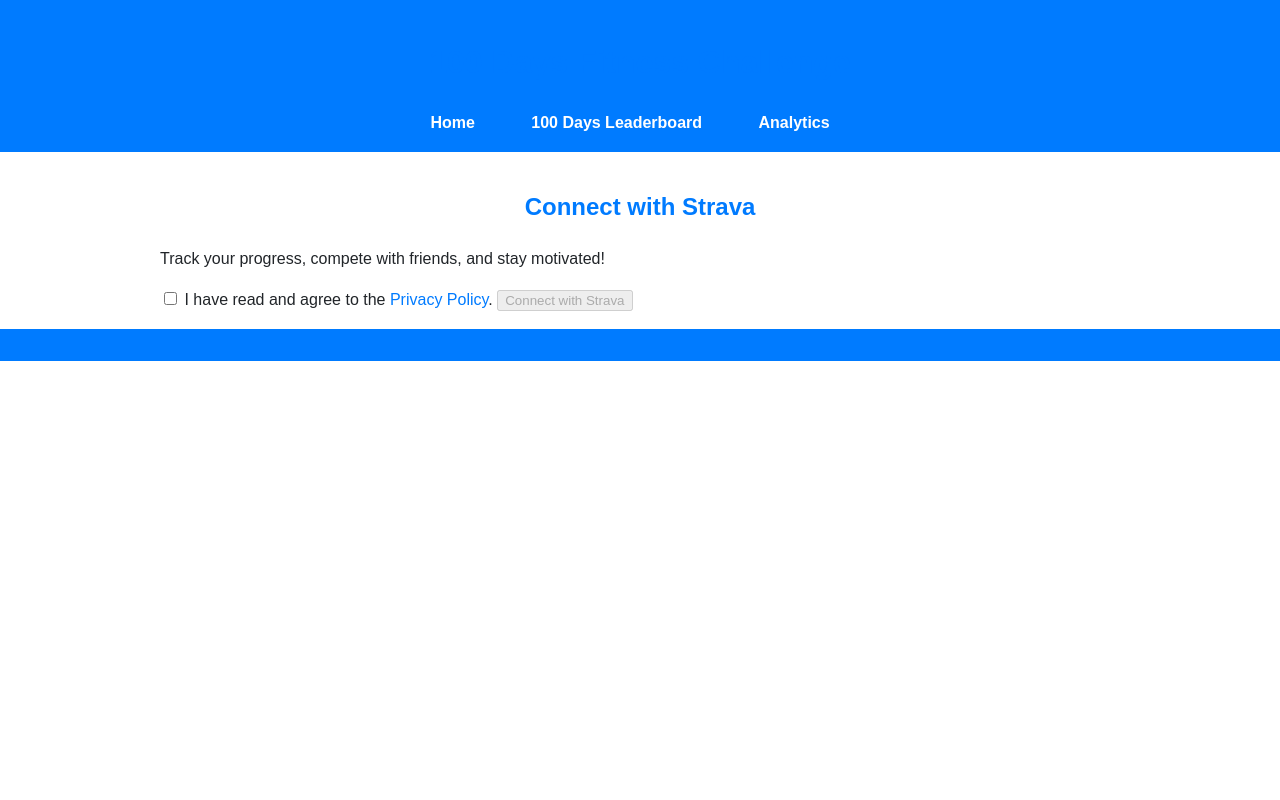
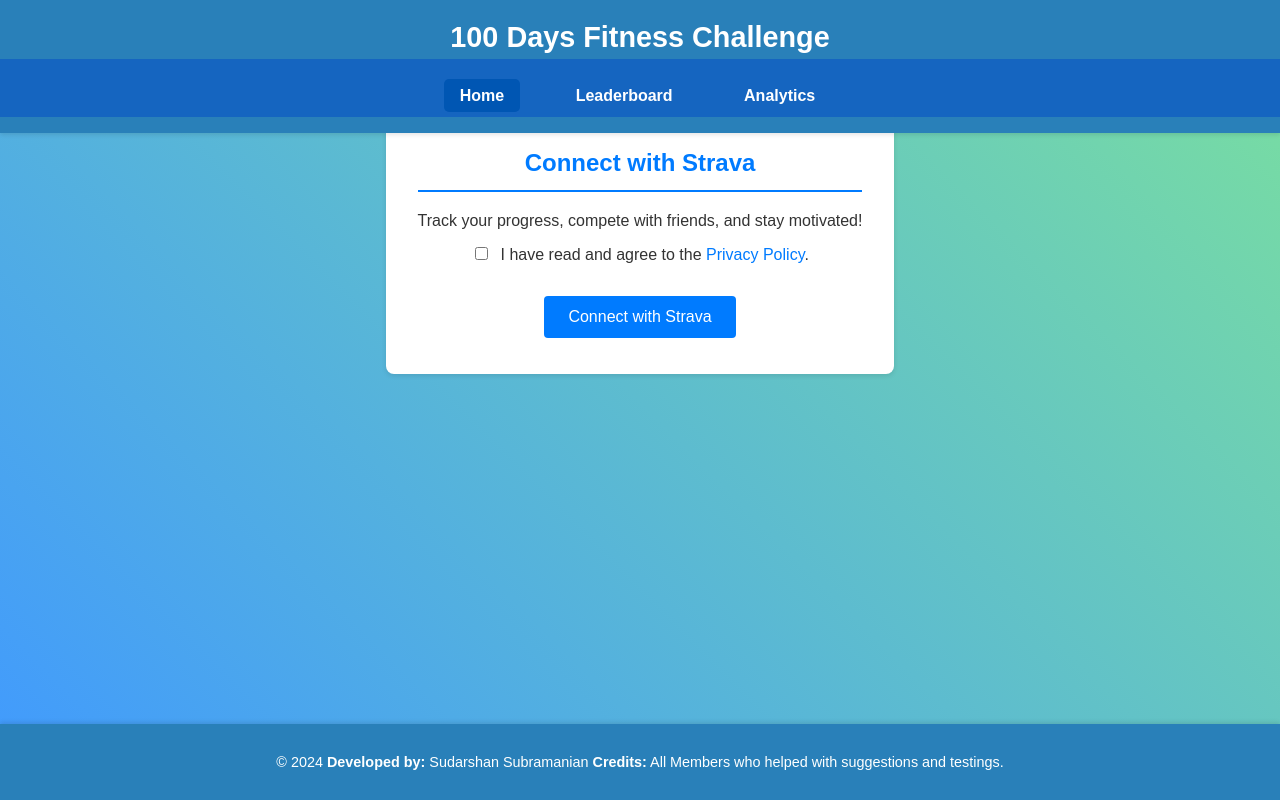
Before and after one commit to sudkushal/ci4, a CodeIgniter 4 app: the page made by app/Views/landing_page.php in a window 1280 px wide. Run offline with PHP 8.4 and a stand-in for CodeIgniter, Linux system fonts and the light colour scheme; the template is opened without the code that fills it, so the values that code supplies are empty; some libraries are stand-ins or nearby versions.

Commit message:
updated styles

```diff
--- a/app/Config/Routes.php
+++ b/app/Config/Routes.php
@@ -7,10 +7,9 @@
  */
 $routes->get('/', 'Home::index');
 $routes->get('new_page', 'Auth::index');
-$routes->get('privacy_policy', 'Privacy::index');
+$routes->get('privacy', 'Privacy::index');
 $routes->get('strava/connectToStrava', 'Strava::connectToStrava');
 $routes->get('strava/callback', 'Strava::callback');
-$routes->get('leaderboard', 'Leaderboard::index');
 $routes->get('analytics', 'Analytics::index');
 $routes->get('chart_analytics', 'ChartAnalytics::index');
-$routes->get('leaderboard100', 'LeaderboardHdr::index');
+$routes->get('leaderboard', 'LeaderboardHdr::index');
--- /dev/null
+++ b/app/Views/_footer.php
@@ -0,0 +1,5 @@
+<footer>
+    <div class="footer-content">
+        <p>&copy; <?= date('Y'); ?> <b>Developed by:</b> Sudarshan Subramanian <b>Credits:</b> All Members who helped with suggestions and testings.</p>
+    </div>
+</footer>
--- /dev/null
+++ b/app/Views/_header.php
@@ -0,0 +1,8 @@
+<?php namespace App\Views; ?>
+
+<header>
+    <div class="container">
+        <h1>100 Days Fitness Challenge</h1>
+        <?= $this->include('_menu') ?>
+    </div>
+</header>
--- a/app/Views/_menu.php
+++ b/app/Views/_menu.php
@@ -1,10 +1,48 @@
 <?php namespace App\Views; ?>
 
 <nav>
+    <style>
+        nav ul {
+            list-style: none;
+            padding: 0;
+            margin: 1rem auto 0;
+            text-align: center;
+        }
+
+        nav li {
+            display: inline;
+            margin-right: 20px;
+        }
+
+        nav a {
+            color: white;
+            text-decoration: none;
+            font-weight: bold;
+            padding: 0.5rem 1rem;
+            border-radius: 5px;
+            transition: background-color 0.3s ease;
+        }
+
+        nav a:hover {
+            background-color: rgba(255, 255, 255, 0.2);
+        }
+
+        /* Mobile Responsive Styles for Menu */
+        @media (max-width: 768px) {
+            nav ul {
+                flex-direction: column;
+                align-items: center;
+            }
+
+            nav li {
+                margin: 5px 0;
+            }
+        }
+    </style>
+
     <ul>
         <li><a href="<?= site_url('/'); ?>" class="<?php if (current_url() == site_url('/')) echo 'active'; ?>">Home</a></li>
-        <!--<li><a href="<?= site_url('leaderboard'); ?>" class="<?php if (current_url() == site_url('leaderboard')) echo 'active'; ?>">Leaderboard</a></li> -->
-        <li><a href="<?= site_url('leaderboard100'); ?>" class="<?php if (current_url() == site_url('leaderboard100')) echo 'active'; ?>">100 Days Leaderboard</a></li>
+        <li><a href="<?= site_url('leaderboard'); ?>" class="<?php if (current_url() == site_url('leaderboard')) echo 'active'; ?>">Leaderboard</a></li>
         <li><a href="<?= site_url('analytics'); ?>" class="<?php if (current_url() == site_url('analytics')) echo 'active'; ?>">Analytics</a></li>
     </ul>
 </nav>
--- a/app/Views/landing_page.php
+++ b/app/Views/landing_page.php
@@ -2,13 +2,11 @@
 <html>
 <head>
     <title>100 Days Fitness Challenge</title>
-    <link rel="stylesheet" href="<?= base_url('css/style.css'); ?>">
+    <link rel="stylesheet" href="<?= base_url('css/style.css?v=' . time()); ?>">
 </head>
 <body>
-    <header>
-        <h1>100 Days Fitness Challenge</h1>
-        <?= $this->include('_menu') ?>
-    </header>
+<?= $this->include('_header') ?>
+
 
     <main>
         <section id="strava-connect">
@@ -17,14 +15,14 @@
 
             <label>
                 <input type="checkbox" id="privacyCheckbox">
-                I have read and agree to the <a href="<?= site_url('privacy_policy'); ?>">Privacy Policy</a>.
+                I have read and agree to the <a href="<?= site_url('privacy'); ?>">Privacy Policy</a>.
             </label>
-            <button id="connectStravaBtn" disabled>Connect with Strava</button>
+            <button id="connectStravaBtn" disabled class="btn btn-primary">Connect with Strava</button>
         </section>
     </main>
 
-    <footer>
-        </footer>
+    <?= $this->include('_footer') ?>
+
 
     <script>
         const privacyCheckbox = document.getElementById('privacyCheckbox');
--- a/public/css/style.css
+++ b/public/css/style.css
@@ -1,17 +1,28 @@
-/* General Styles */
+/* General Styles (Apply to all pages) */
 body {
-    font-family: 'Arial', sans-serif;
+    font-family: 'Montserrat', sans-serif;
     line-height: 1.6;
     margin: 0;
-    padding: 0;
-    color: #212529; /* Dark blue text */
-    background-color: #fff; /* White background */
+    color: #333; /* Dark gray text for better readability */
+    background: linear-gradient(45deg, #4099ff, #7adf9f); /* Vibrant gradient background */
+    display: flex; /* Enable flexbox for the body */
+    flex-direction: column; /* Stack elements vertically */
+    min-height: 100vh; /* Ensure body covers full viewport height */
 }
 
 h1, h2, h3 {
     text-align: center;
     font-weight: bold;
-    color: #007bff; /* Blue headings */
+}
+
+/* Heading Colors */
+h1 {
+    color: #fff; /* White for main heading */
+    font-size: 2.5em;
+}
+
+h2, h3 {
+    color: #007bff; /* Blue for secondary headings */
 }
 
 /* Link Styles */
@@ -24,70 +35,167 @@
     text-decoration: underline;
 }
 
+/* Button Styles */
+.btn {
+    background-color: #007bff; /* Primary button color */
+    color: white;
+    padding: 0.75rem 1.5rem;
+    border: none;
+    border-radius: 0.25rem;
+    text-align: center;
+    text-decoration: none;
+    display: inline-block;
+    font-size: 1rem;
+    margin: 4px 2px;
+    cursor: pointer;
+}
+
+.btn:hover {
+    background-color: #0069d9; /* Slightly darker on hover */
+}
+
 /* Header Styles */
 header {
-    background-color: #007bff; /* Blue header */
+    background-color: #2980b9;
     color: white;
     padding: 1rem 0;
     text-align: center;
+    box-shadow: 0 2px 4px rgba(0, 0, 0, 0.1);
+    position: fixed;
+    top: 0;
+    left: 0;
+    width: 100%;
+    z-index: 1000;
+}
+
+header h1 {
+    margin: 0;
+    padding: 0 1rem;
+    line-height: 1.5;
+    font-size: 1.8em;
 }
 
 /* Navigation Styles */
+nav {
+    background-color: #1565C0;
+    padding: 0.5rem 0;
+    text-align: center;
+}
+
 nav ul {
     list-style: none;
     padding: 0;
-    margin: 1rem auto 0;
-    text-align: center;
+    margin: 0;
 }
 
 nav li {
     display: inline;
-    margin-right: 20px;
+    margin: 0 15px;
 }
 
 nav a {
     color: white;
-    text-decoration: none;
-    font-weight: bold;
     padding: 0.5rem 1rem;
     border-radius: 5px;
+    transition: background-color 0.3s ease;
 }
 
-nav a:hover {
-    background-color: rgba(255, 255, 255, 0.2); /* Light blue hover background */
+nav a:hover, nav a.active {
+    background-color: #0056b3;
 }
 
 /* Main Content Styles */
 main {
-    padding: 1rem;
+    padding: 2rem;
     max-width: 960px;
-    margin: 0 auto;
+    margin: 5rem auto 2rem; /* Adjusted top margin for sticky header, bottom margin for footer */
+    flex: 1;                /* Allow main content to grow and take remaining space */
 }
+
+/* Section Styles */
+section {
+    background-color: #fff;
+    padding: 2rem;
+    border-radius: 8px;
+    box-shadow: 0 2px 5px rgba(0, 0, 0, 0.1);
+    margin-bottom: 2rem;
+}
+
+section:last-child {
+    margin-bottom: 5rem; /* Add margin to the last section to prevent overlap with footer */
+}
+
+section h2 {
+    margin-top: 0;
+    color: #007bff;
+    border-bottom: 2px solid #007bff;
+    padding-bottom: 0.5rem;
+    margin-bottom: 1rem;
+}
+
+section ul, section ol {
+    list-style: disc;
+    padding-left: 20px;
+    margin-bottom: 1rem;
+}
+
+section li, section p {
+    margin-bottom: 0.5rem;
+}
+
+
+/* Landing Page Specific Styles */
+#strava-connect {
+    text-align: center;
+}
+#strava-connect label {
+    display: block;
+    margin-bottom: 1.5rem;
+    font-weight: normal;
+}
+#strava-connect input[type="checkbox"] {
+    margin-right: 0.5rem;
+    accent-color: #007bff;
+}
+
 
 /* Leaderboard Table Styles */
 .leaderboard-table {
     width: 100%;
     border-collapse: collapse;
     margin-top: 20px;
+    overflow-x: auto;
 }
 
-.leaderboard-table th,
-.leaderboard-table td {
+.leaderboard-table th, .leaderboard-table td {
     border: 1px solid #ddd;
-    padding: 8px;
+    padding: 10px 15px; /* Adjusted for better spacing */
     text-align: left;
-    vertical-align: top; /* Align content to the top of the cell */
+    vertical-align: middle;
+}
+.leaderboard-table caption {
+    caption-side: top;
+    text-align: center;
+    font-weight: bold;
+    margin-bottom: 10px;
 }
 
 .leaderboard-table th {
-    background-color: #007bff;  /* Blue header background */
+    background-color: #007bff;
     color: white;
+    font-weight: bold;
 }
 
+.leaderboard-table tbody tr:nth-child(even) {
+    background-color: rgba(255, 255, 255, 0.7);
+}
+.leaderboard-table tbody tr:hover {
+    background-color: #f5f5f5; /* Light gray hover effect */
+}
 
 /* Profile Picture Styles */
 .profile-pic {
-    width: 40px; /* Slightly larger profile picture */
+    width: 40px;
     height: 40px;
     border-radius: 50%;
     margin-right: 10px;
@@ -96,8 +204,8 @@
 
 /* Points Breakdown Styling */
 .leaderboard-table td ul {
-    list-style: none;
-    padding: 0;
+    list-style: disc;
+    padding-left: 20px;
     margin: 0;
 }
 
@@ -105,50 +213,40 @@
     font-size: 0.9em;
 }
 
-/* Footer Styles (optional) */
+/* Show More Button Styles */
+.leaderboard-table .details-row {
+    display: none;
+}
+/* Footer Styles */
 footer {
+    background-color: #2980b9;
+    color: white;
+    padding: 0.75rem 0;
     text-align: center;
-    padding: 1rem 0;
-    background-color: #007bff;
-    color: white;
+    font-size: 0.9rem;
+    box-shadow: 0 -2px 4px rgba(0, 0, 0, 0.1);
+    /* Sticky Footer*/
+    position: fixed;
+    bottom: 0;
+    left: 0;
+    width: 100%;
+    z-index: 1000;
 }
 
-/* Responsive Styling (for smaller screens) */
+/* Media Queries for Responsiveness */
 @media (max-width: 768px) {
-    nav li {
-        display: block;
-        margin: 10px 0;
+    nav ul {
+        flex-direction: column;
+        align-items: center;
     }
 
-    /* Hide columns on mobile and add a details button */
-    .leaderboard-table td:nth-child(4),
-    .leaderboard-table th:nth-child(4),
-    .leaderboard-table td:nth-child(5),
-    .leaderboard-table th:nth-child(5),
-    .leaderboard-table td:nth-child(6),
-    .leaderboard-table th:nth-child(6) {
-        display: none;
+    nav li {
+        margin: 5px 0;
     }
 
-    .leaderboard-table tbody tr {
-        cursor: pointer; /* Indicate that rows are clickable */
-    }
-
-    .leaderboard-table tbody tr:after {
-        content: "+"; /* Add a "+" button to each row */
+    .leaderboard-table .show-more {
         display: block;
-        text-align: center;
-        font-weight: bold;
-    }
-
-    .leaderboard-table tbody tr.expanded:after { /* Switch to "-" on expanded rows */
-        content: "-";
-    }
-
-    /* Show hidden columns on expanded rows */
-    .leaderboard-table tbody tr.expanded td:nth-child(4),
-    .leaderboard-table tbody tr.expanded td:nth-child(5),
-    .leaderboard-table tbody tr.expanded td:nth-child(6) {
-        display: table-cell;
+        width: 100%;
+        margin-top: 0.5rem;
     }
 }
```
Also changed, not shown: app/Views/analytics_view.php (+3 -7 lines), app/Views/leaderboard_hdr_view.php (+34 -24 lines), app/Views/privacy_policy.php (+5 -7 lines).
